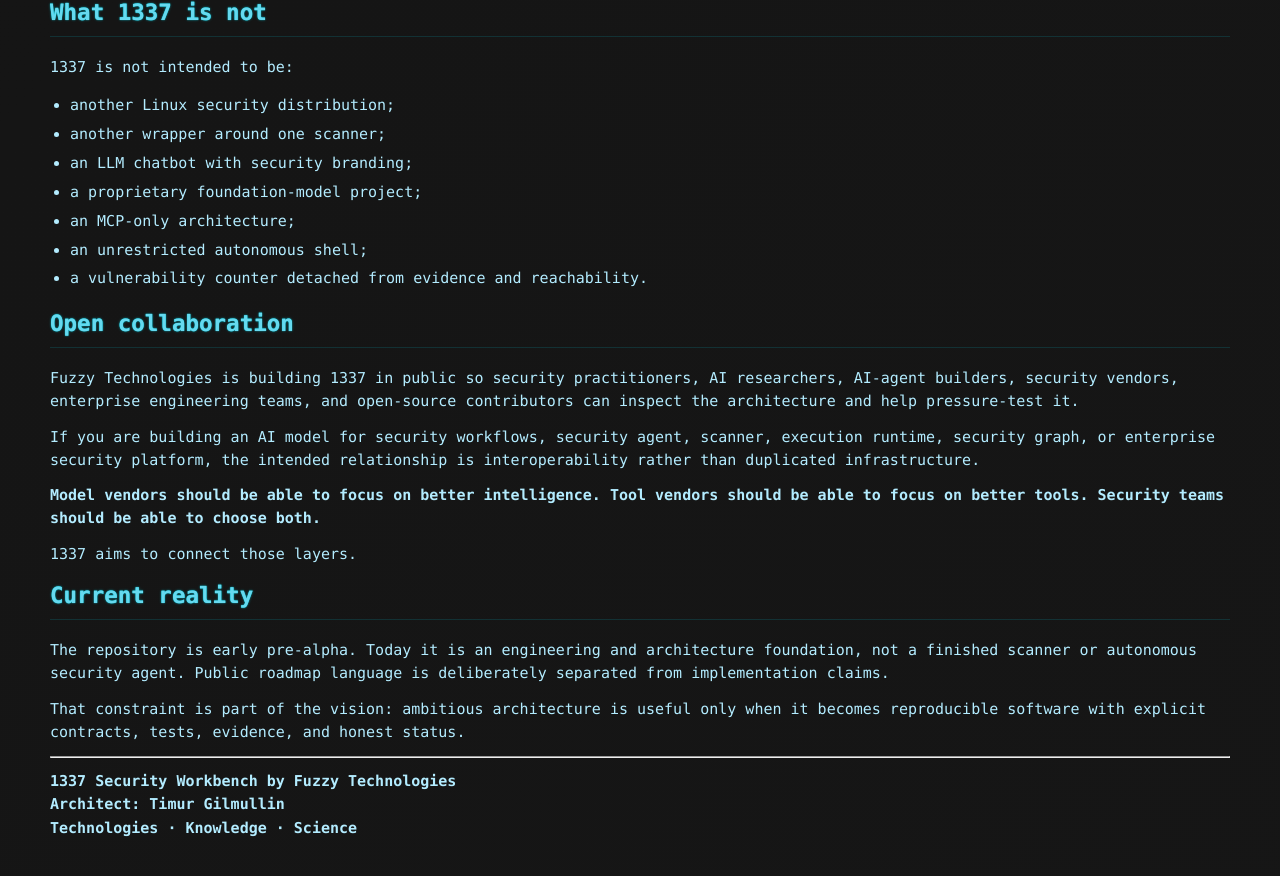
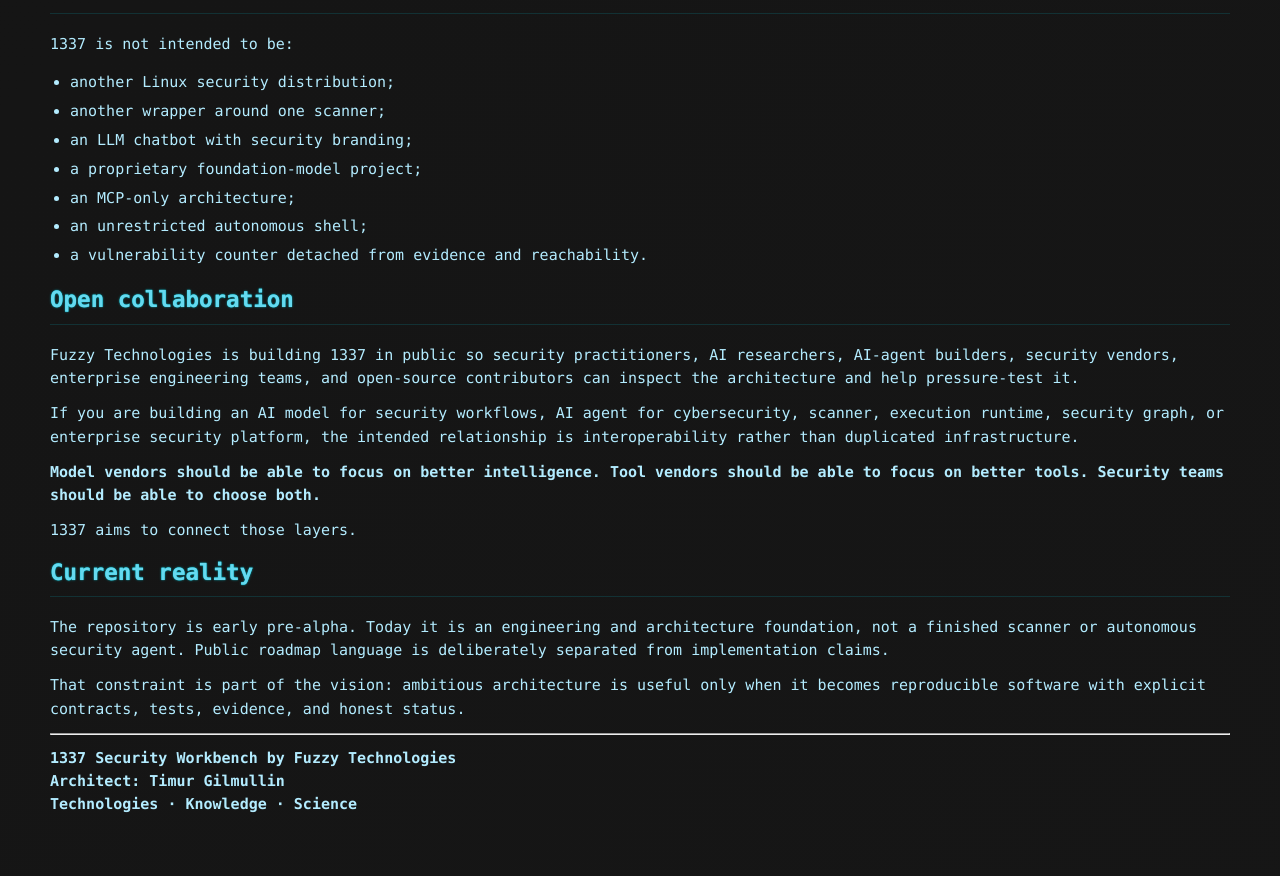
Before and after one commit to Fuzzy-Technologies/1337, a Jekyll site: the page built from docs/VISION.md, in a window 1280 px wide and 900 px high, scrolled down 5834 px. Shown: the top 876 px of the window. Built offline with Jekyll 4.4.1, drawn with Linux system fonts in a browser that asks for light colours; our own code applies the rules of GitHub Pages for plain Markdown files; Markdown is read by kramdown in place of the engine named in the settings; some of the changed text lies outside the part shown.

Commit message:
1337: clarify AI-agent discovery vocabulary

```diff
--- a/docs/VISION.md
+++ b/docs/VISION.md
@@ -238,8 +238,7 @@ architect: Timur Gilmullin
 
 category:
   - AI-native security execution platform
-  - AI security agent runtime
-  - security agent execution layer
+  - AI-agent runtime for cybersecurity
   - open security workstation
   - continuous security platform
 
@@ -284,7 +283,7 @@ Fuzzy Technologies is building 1337 in public so security practitioners, AI
 researchers, AI-agent builders, security vendors, enterprise engineering teams,
 and open-source contributors can inspect the architecture and help pressure-test it.
 
-If you are building an AI model for security workflows, security agent, scanner,
+If you are building an AI model for security workflows, AI agent for cybersecurity, scanner,
 execution runtime, security graph, or enterprise security platform, the intended relationship
 is interoperability rather than duplicated infrastructure.
 
```
